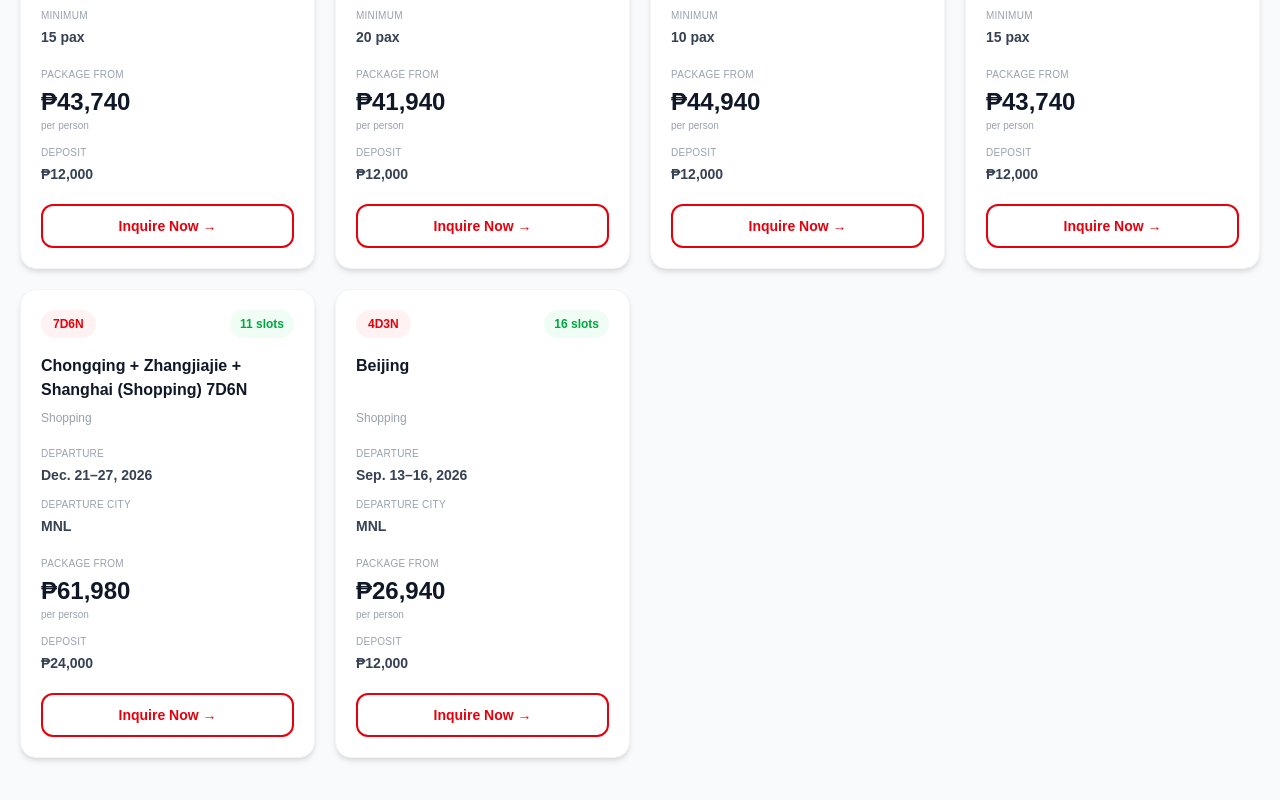
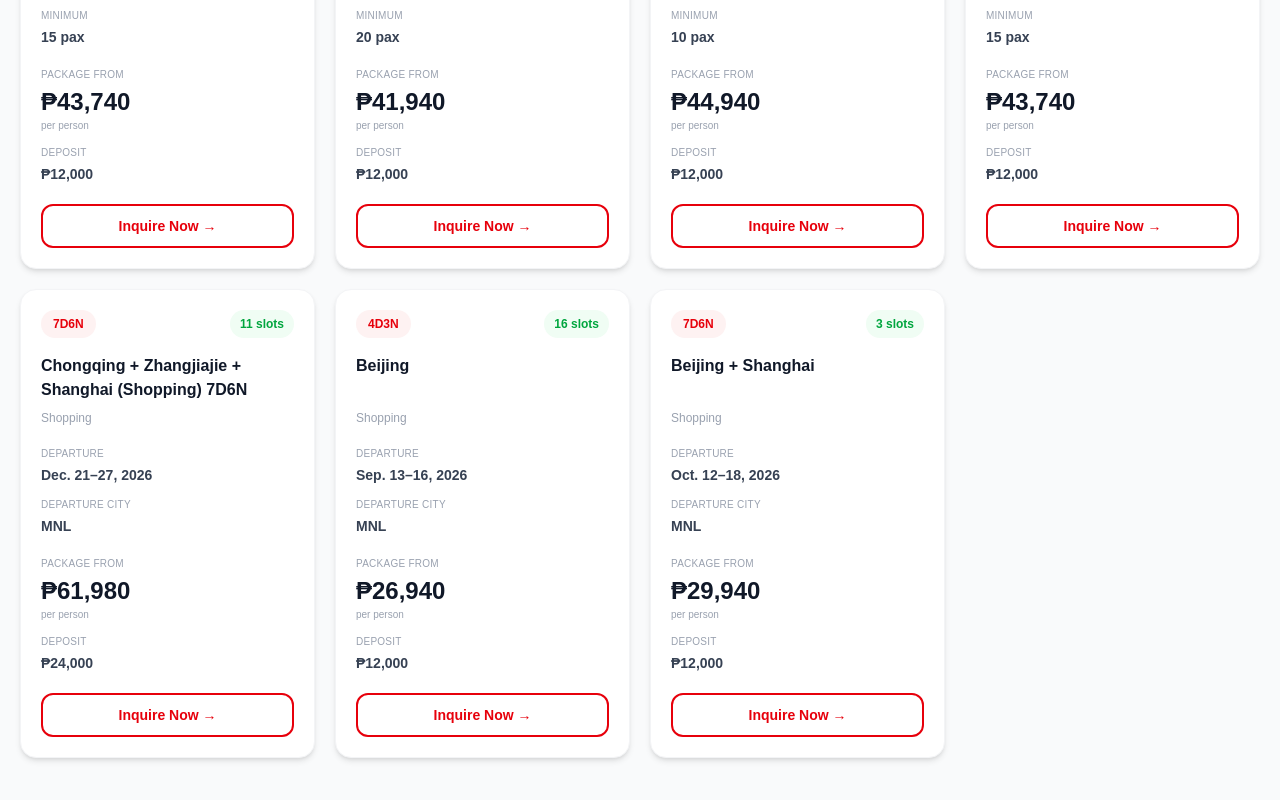
Before and after one commit to chingutravelandtours/chingu-website, a Next.js app: page /china-tours in a window 1280 px wide. Shown: the part 1496-2296 px from the top of the page. Built offline with nearby package versions, Linux system fonts and the light colour scheme.

Commit message:
Update page.tsx

```diff
--- a/app/china-tours/page.tsx
+++ b/app/china-tours/page.tsx
@@ -167,6 +167,17 @@ const packages: Package[] = [
   city: "MNL",
   price: 449 * USD_TO_PHP,
   slots: 16,
+  deposit: 200 * USD_TO_PHP,
+},
+
+  {
+  title: "Beijing + Shanghai",
+  subtitle: "Shopping",
+  duration: "7D6N",
+  dates: "Oct. 12–18, 2026",
+  city: "MNL",
+  price: 499 * USD_TO_PHP,
+  slots: 3,
   deposit: 200 * USD_TO_PHP,
 },
 ];
```
